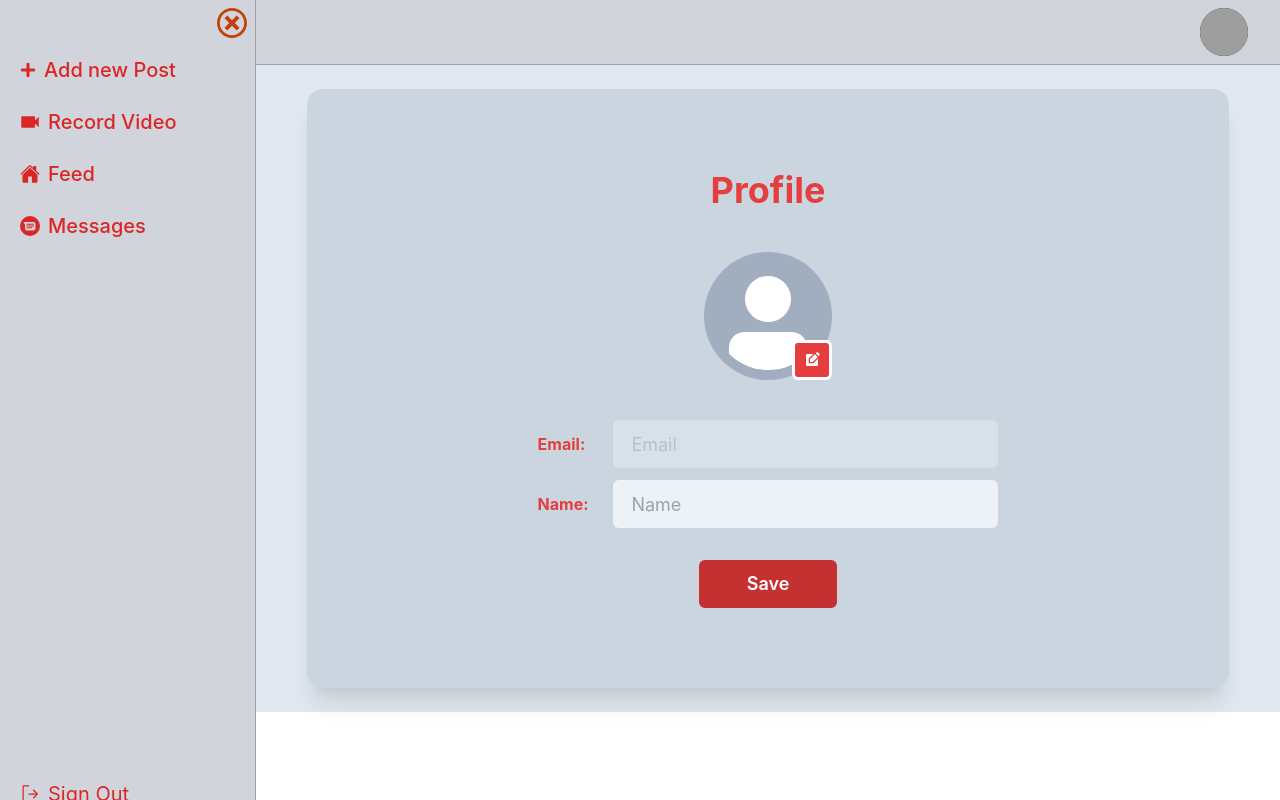
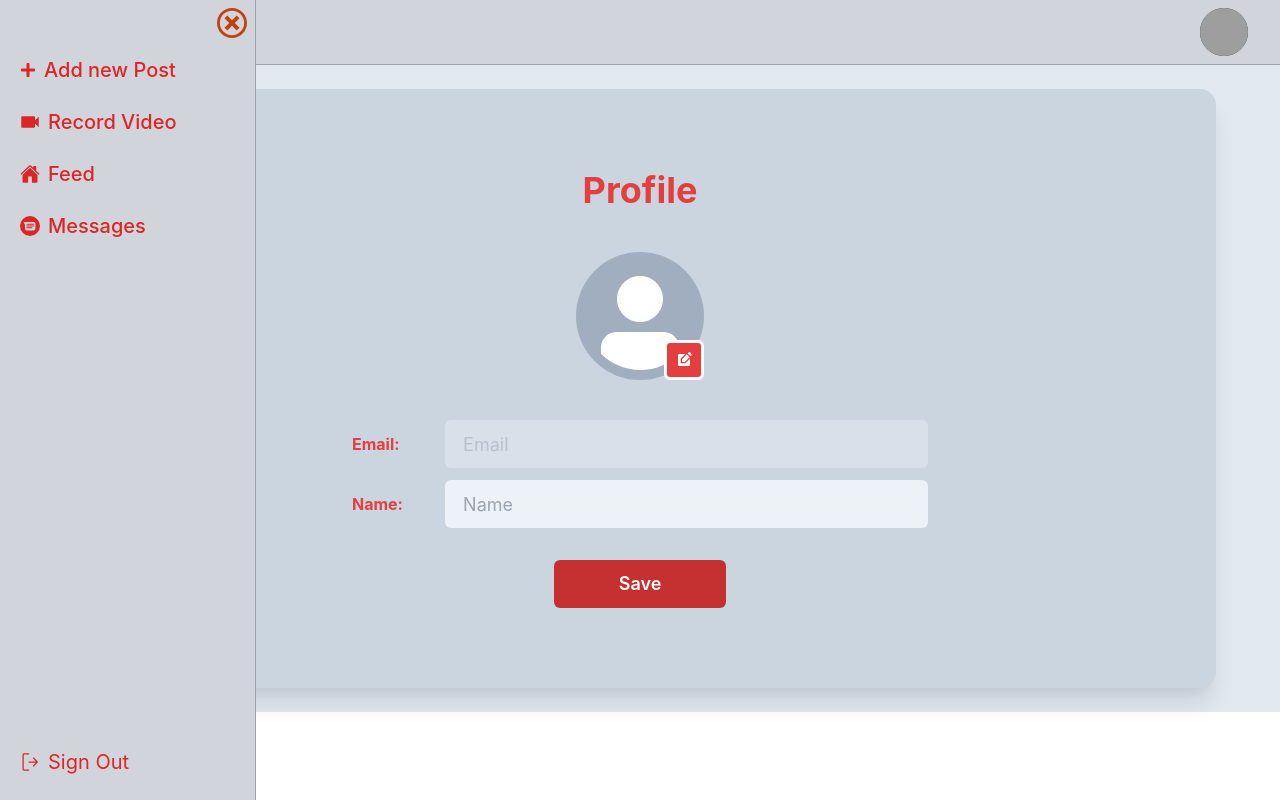
Before and after one commit to jamalkhanjay/Quora-Like-App, a Next.js app: page /profile in a window 1280 px wide. Both pictures are taken after a click on the button "Open sidebar". Built offline with nearby package versions, Linux system fonts and the light colour scheme; grey boxes are pictures that could not be loaded.

Commit message:
removed useless code and comments

```diff
--- a/src/app/Auth.tsx
+++ b/src/app/Auth.tsx
@@ -5,11 +5,10 @@ import { clientStore } from "@/stores/clientStore";
 import { useEffect } from "react";
 
 const Auth = () => {
-  const { setSession, session } = clientStore();
+  const { setSession } = clientStore();
 
   const getMeSession = async () => {
     const { data, error } = await supabaseClient.auth.getSession();
-    // console.log(data.session);
 
     if (error) {
       console.log("Error while Fetching session");
@@ -23,17 +22,6 @@ const Auth = () => {
     getMeSession();
   }, []);
 
-  // const gettingSession = async () => {
-  //   await getMeSession();
-  //   if (gettingSession) {
-  //     setSession(gettingSession);
-  //   }
-  // };
-
-  // useEffect(() => {
-  //   gettingSession();
-  // });
-
   return null;
 };
 
--- a/src/app/profile/[userId]/page.tsx
+++ b/src/app/profile/[userId]/page.tsx
@@ -109,7 +109,7 @@ const SpecificUser = ({ params }: { params: { userId: string } }) => {
         ) : (
           userPosts?.map((post) => (
             <div
-              className="ml-64 my-4 w-[60%] flex flex-col items-center gap-5 p-6 mb-4 bg-white border border-gray-200 rounded-lg shadow dark:bg-gray-100 dark:border-gray-100"
+              className="my-4 w-[60%] flex flex-col items-center gap-5 p-6 mb-4 bg-white border border-gray-200 rounded-lg shadow dark:bg-gray-100 dark:border-gray-100"
               key={post.uuid}
             >
               <div className="flex gap-5 items-center w-full">
@@ -136,8 +136,6 @@ const SpecificUser = ({ params }: { params: { userId: string } }) => {
                       className="text-xs bg-black w-full h-96 object-cover rounded-xl"
                       src={post.post_img_url}
                       alt="user"
-                      // width={"200"}
-                      // height={"200"}
                     />
                   )}
 
--- a/src/app/profile/page.tsx
+++ b/src/app/profile/page.tsx
@@ -110,7 +110,7 @@ const Profile = () => {
         });
       }
     } catch (error: any) {
-      console.log("The error is here");
+      console.log("The error is here", error.message);
       toast({
         title: error.message,
         status: "error",
@@ -125,7 +125,7 @@ const Profile = () => {
     <>
       <Header />
       <Sidebar />
-      <VStack ml={"64"} py={"6"} bgColor={"gray.200"} >
+      <VStack py={"6"} bgColor={"gray.200"} >
         <VStack spacing={"10"} w={"90%"} bgColor={"gray.300"} py={"20"} textColor={"red.500"} rounded={"2xl"} shadow={"xl"}>
           <Heading>Profile</Heading>
           <VStack position={"relative"}>
@@ -180,20 +180,6 @@ const Profile = () => {
               />
             </HStack>
 
-            {/* <HStack w={"full"}>
-            <Text w={["25%", "25%", "15%"]} fontWeight={"bold"}>
-              Password:
-            </Text>
-            <Input
-              // onChange={(e) => setUpdatePassword(e.target.value)}
-              w={["80%", "80%", "85%"]}
-              type="password"
-              placeholder="Password"
-              size="lg"
-              variant="filled"
-            />
-          </HStack> */}
-
             <Button
               onClick={handleUpdateCredentials}
               // isLoading={isUserUpdating}
@@ -215,10 +201,6 @@ const Profile = () => {
       </VStack>
     </>
   );
-
-  // return (
-  //    <h1>Hello</h1>
-  // )
 };
 
 export default Profile;
--- a/src/app/signin/page.tsx
+++ b/src/app/signin/page.tsx
@@ -1,7 +1,6 @@
 "use client";
 
 import supabaseClient from "@/services/supabase";
-import { clientStore } from "@/stores/clientStore";
 import { useRouter } from "next/navigation";
 import React, { useState } from "react";
 import mainImg from "@/assets/quora image.jpeg";
@@ -104,12 +103,11 @@ const SignIn = () => {
               disabled={!email || !password}
             >
               Sign in
-              {/* <Toaster toastOptions={{ duration: 5000 }} /> */}
             </button>
           </div>
 
           <p className="mt-10 text-center text-sm text-gray-500">
-            Don't have any account?{" "}
+            Don't have any account?
             <button
               onClick={() => router.push("/signup")}
               className="font-semibold leading-6 text-red-600 hover:text-red-500"
--- a/src/components/CommentsModal.tsx
+++ b/src/components/CommentsModal.tsx
@@ -17,8 +17,6 @@ export default function CommentsModal(props: any) {
   const { session } = clientStore();
 
   const { comments, setComments } = commentStore();
-
-  // let fetched: any[] = [] |;
 
   const userID = session?.user.id;
   const commentedBy = session?.user.user_metadata.userName;
@@ -57,7 +55,6 @@ export default function CommentsModal(props: any) {
               <h3 className="font-bold text-2xl border-b text-red-600 border-b-gray-300 pb-2">
                 Comments
               </h3>
-              {/* <div> */}
               {!comments ? (
                 <div>
                   <p>No comments!</p>
@@ -80,7 +77,6 @@ export default function CommentsModal(props: any) {
                   </div>
                 ))
               )}
-              {/* </div> */}
 
               <div className="fixed bottom-0 left-0 right-0 bg-white w-full p-4 rounded-md border-t">
                 <div className="flex items-center justify-between gap-2">
--- a/src/components/WebcamRecording.tsx
+++ b/src/components/WebcamRecording.tsx
@@ -1,7 +1,7 @@
 "use client";
 
 import { Dialog, DialogBackdrop, DialogPanel } from "@headlessui/react";
-import { addPost, getPostData } from "@/lib/supabaseMethods";
+import { addPost } from "@/lib/supabaseMethods";
 import { clientStore } from "@/stores/clientStore";
 import React, {
   useRef,
@@ -24,14 +24,11 @@ export default function WebcamRecording({
   const [description, setDescription] = useState("");
   const [title, setTitle] = useState("");
 
-  const fileInputRef = useRef<HTMLInputElement>(null);
-
   // * For webcam start*
   const webcamRef = useRef<Webcam | null>(null);
   const mediaRecorderRef = useRef<MediaRecorder | null>(null);
   const [capturing, setCapturing] = useState<boolean>(false);
   const [recordedChunks, setRecordedChunks] = useState<Blob[]>([]);
-  const [isWebcamShowing, setIsWebcamShowing] = useState<boolean>(false);
   const [isCamOpen, setIsCamOpen] = useState<boolean>(false);
   // const [videoUrl, setVideoUrl] = useState<string>("");
 
@@ -43,7 +40,6 @@ export default function WebcamRecording({
 
   const toastInfo = () => toast.success("Post Successfully added!");
 
-  let newImageUrl: string = "";
   let videoUrl: string = "";
 
   const handleStartCaptureClick = useCallback(() => {
@@ -122,7 +118,6 @@ export default function WebcamRecording({
         description,
         userId,
         userName,
-        newImageUrl,
         profileImgUrl,
         videoUrl,
       );
@@ -138,7 +133,7 @@ export default function WebcamRecording({
         setDescription("");
       }
     } catch (error: any) {
-      console.log("Error is detected");
+      console.log("Error is detected", error.message);
     }
   };
 
--- a/src/components/shared/Header.tsx
+++ b/src/components/shared/Header.tsx
@@ -10,7 +10,6 @@ import {
   MenuItem,
   MenuItems,
 } from "@headlessui/react";
-import { Bars3Icon, BellIcon, XMarkIcon } from "@heroicons/react/24/outline";
 import supabaseClient from "@/services/supabase";
 import { useRouter } from "next/navigation";
 import { clientStore } from "@/stores/clientStore";
--- a/src/components/shared/Sidebar.tsx
+++ b/src/components/shared/Sidebar.tsx
@@ -1,9 +1,8 @@
 import supabaseClient from "@/services/supabase";
 import { useRouter } from "next/navigation";
 import React, { useState } from "react";
-// import toast, { Toaster } from "react-hot-toast";
 import { FaPlus } from "react-icons/fa";
-import { GoDeviceCameraVideo, GoHome, GoSignOut } from "react-icons/go";
+import { GoSignOut } from "react-icons/go";
 import AddNewPost from "../AddNewPost";
 import WebcamRecording from "../WebcamRecording";
 import { IoMdVideocam } from "react-icons/io";
@@ -17,15 +16,12 @@ const Sidebar = () => {
   const [isWebCamModalOpen, setIsWebCamModalOpen] = useState(false);
   const [isOpenSidebar, setIsOpenSidebar] = useState(false);
 
-  // const notify = () => toast.success("Signed Out Successfully");
-
   const signMeOut = async () => {
     const { error } = await supabaseClient.auth.signOut();
     if (error) {
       throw error;
     }
     router.push("/signin");
-    // notify();
   };
 
   const handleNewPostModal = () => {
@@ -74,7 +70,7 @@ const Sidebar = () => {
           className="absolute right-0 text-orange-700 m-2 cursor-pointer hover:text-orange-800"
           onClick={() => setIsOpenSidebar(!isOpenSidebar)}
         />
-        <div className="h-full flex flex-col justify-between px-3 py-4 overflow-y-auto mt-8">
+        <div className="h-full flex flex-col justify-between px-3 py-4 overflow-y-auto pt-12">
           <ul className="space-y-2 font-medium">
             <li onClick={handleNewPostModal} className="cursor-pointer">
               <a className="flex items-center p-2 text-red-600 rounded-lg dark:text-white hover:bg-gray-400 dark:hover:bg-gray-400 group">
```
Also changed, not shown: src/app/page.tsx (+0 -8 lines), src/app/signup/page.tsx (+0 -9 lines), src/components/AddNewPost.tsx (+2 -9 lines).
